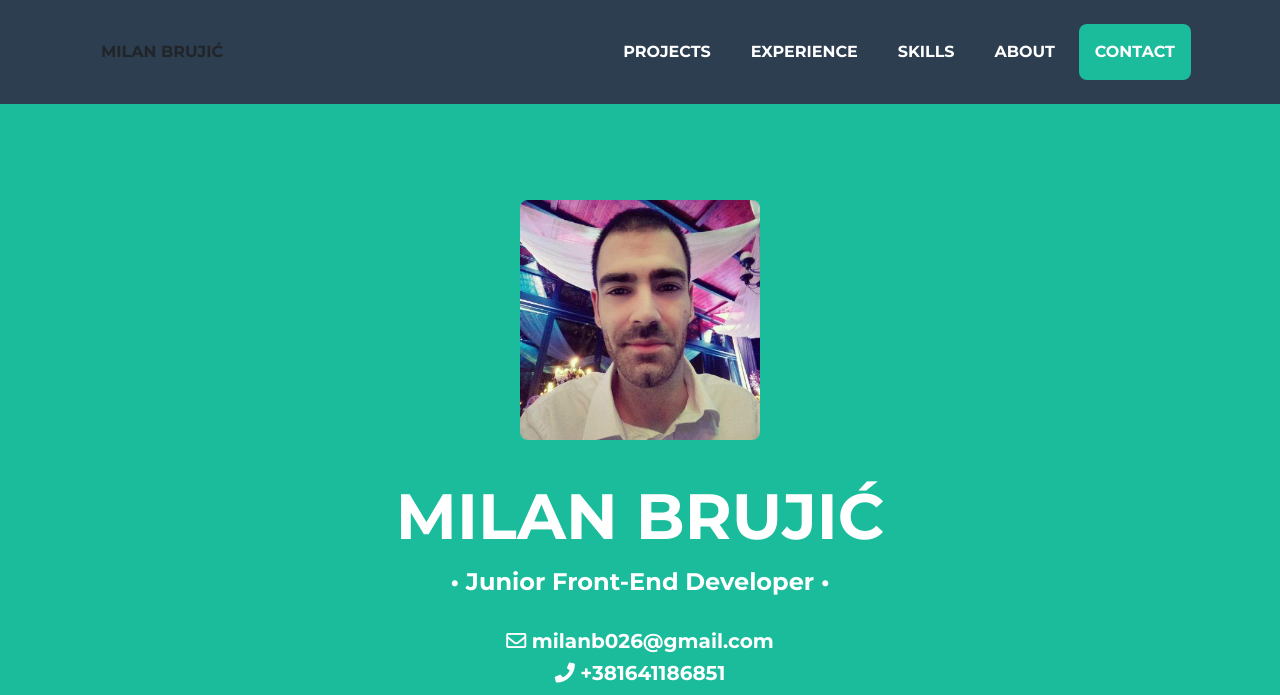
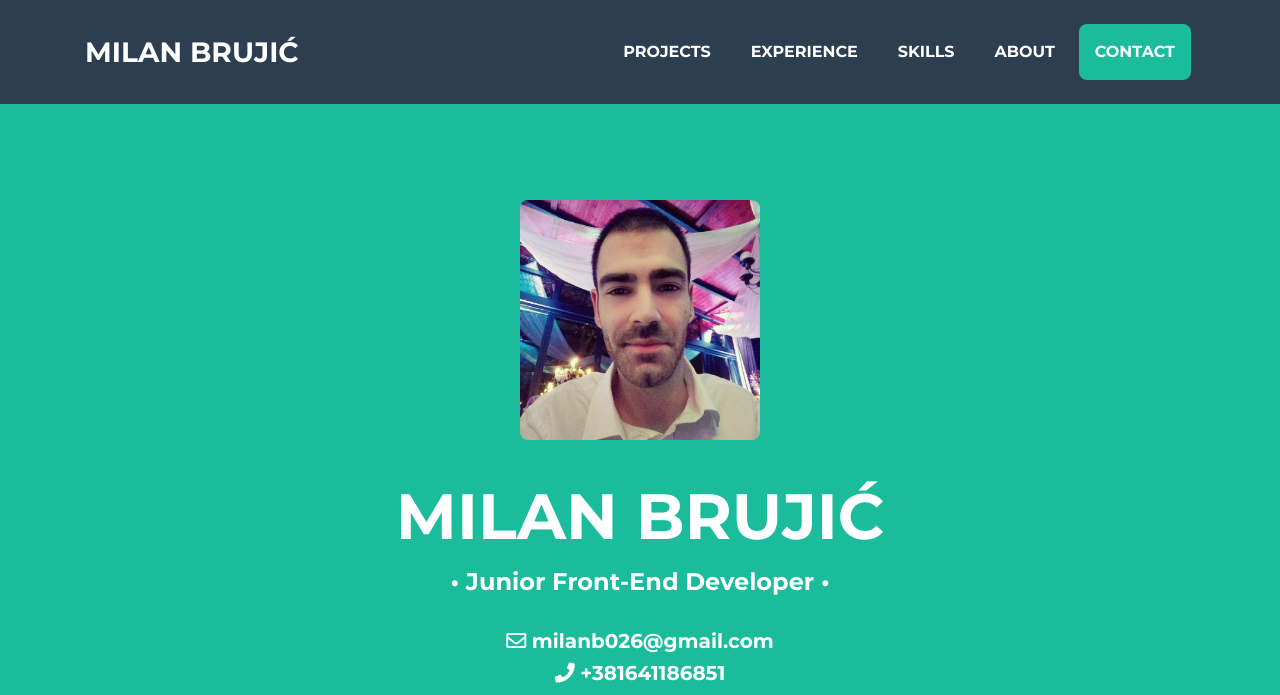
Before and after one commit to MilanBrujic/MilanBrujic.github.io, a website with bundled scripts: page index.html in a window 1280 px wide. Shown: the top 695 px of the page. Built offline with nearby package versions, Linux system fonts and the light colour scheme.

Commit message:
navbar brand change

```diff
--- a/index.html
+++ b/index.html
@@ -45,7 +45,7 @@
   <!-- Navigation -->
   <nav class="navbar navbar-expand-lg bg-secondary text-uppercase fixed-top" id="mainNav">
     <div class="container">
-      <img class="navbar-brand js-scroll-trigger" href="#">Milan Brujić</img>
+      <a class="navbar-brand js-scroll-trigger" href="#page-top">Milan Brujić</a>
       <button class="navbar-toggler navbar-toggler-right text-uppercase font-weight-bold bg-primary text-white rounded"
         type="button" data-toggle="collapse" data-target="#navbarResponsive" aria-controls="navbarResponsive"
         aria-expanded="false" aria-label="Toggle navigation">
```
